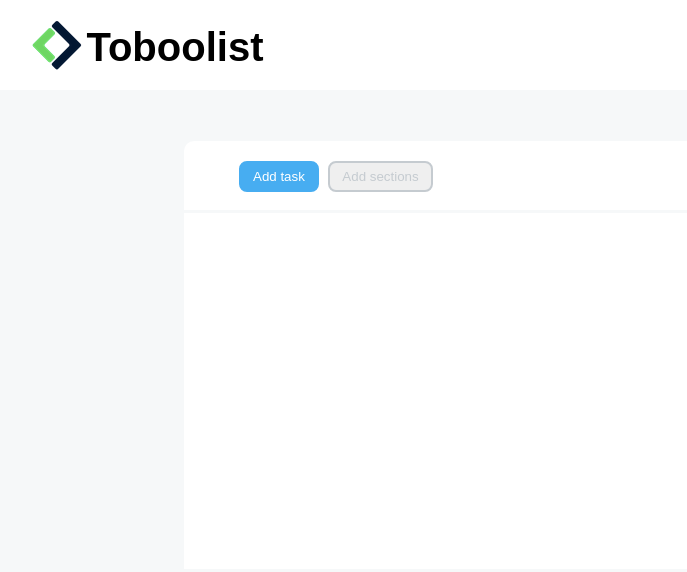
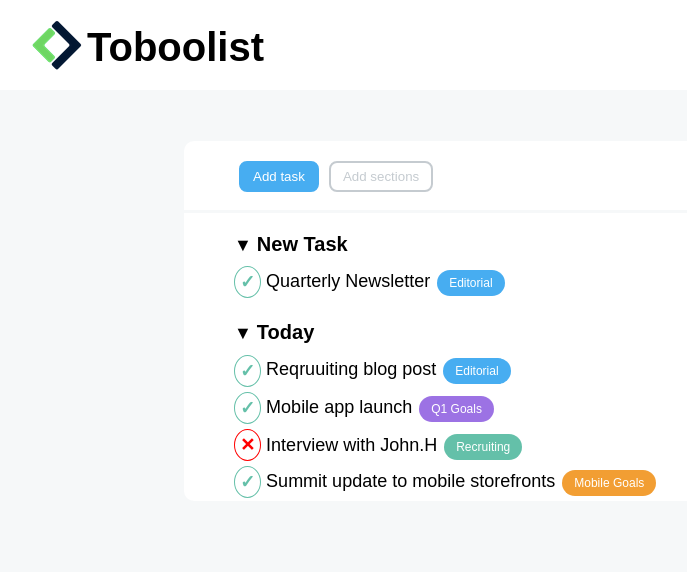
Before and after one commit to ketjj/html-css-toboolist, a plain HTML site: page index.html in a window 1280 px wide. Shown: the whole page, without its empty margins (8-695 px from the left). Drawn offline with Linux system fonts and the light colour scheme.

Commit message:
add list titles and items prt 1

```diff
--- a/css/style.css
+++ b/css/style.css
@@ -13,9 +13,10 @@ body {
   width: 100%;
   background-color: #f6f8f9;
   font-family: Arial, Helvetica, sans-serif;
+  font-size: large;
 }
 
-header .container, #container, #addsections {
+header .container, #container, #add-sections {
   background-color: white;
 }
 
@@ -56,9 +57,12 @@ header .logo img{
   border-radius: 10px;
 
  }
+
+ .nav-buttons, .first-list-container, .second-list-container {
+  padding: 20px 20px 8px 50px;
+ }
 .nav-buttons {
   border-bottom: 3px solid #f6f8f9;
-  padding: 20px 20px 8px 50px;
   color: white;
 }
  #add-task, #add-sections {
@@ -81,3 +85,59 @@ header .logo img{
    height: 356px;
    background-color: white
  }
+
+ .list-object .title {
+   font-size: 20px;
+   font-weight: 800;
+ }
+ .arrow-symbol {
+   width: 8px;
+ }
+
+ .first-list-container, .second-list-container {
+   color: black;
+   position: relative;
+   box-sizing: border-box;
+   display: inline-block;
+   width: 70%;
+   padding-top: 20px;
+ }
+  .list-item {
+    margin-top: 15px;
+  }
+ .check-symbol {
+   font-weight: bold;
+   color: #65c0a9;
+   border: 1px solid #65c0a9;
+   border-radius: 50%;
+   padding: 5px;
+   vertical-align: middle;
+ }
+
+ .crossed-symbol {
+  font-weight: bold;
+  color: red;
+  border: 1px solid red;
+  border-radius: 50%;
+  padding: 5px;
+ }
+
+ .blue {
+   background-color: #47adf1;
+ }
+ .violet {
+   background-color: #9c72e4;
+ }
+ .green {
+   background-color: #64c0a9;
+ }
+ .orange {
+   background-color: #f29e33;
+ }
+ .square {
+  font-size: 12px;
+  color: white;
+  padding: 6px 12px;
+  border-radius: 200px;
+  margin-left: 2px;
+ }
--- a/index.html
+++ b/index.html
@@ -25,9 +25,59 @@
       <button id="add-sections">Add sections</button>
     </div>
 
-    <div class="main-text">
+    <!-- new task starts here! -->
 
+    <div class="first-list-container">
+        <div class="list-object">
+          <span class="arrow-symbol">&#9660;</span>
+          <span class="title">New Task</span>
+        </div>
+
+        <div class="list-item">
+          <span class="check-symbol">&#10003;</span>
+          <span class="list-item-name"> Quarterly Newsletter</span>
+          <span class="blue square" title="editorial">Editorial</span>
+        </div>
     </div>
+
+    <!-- today starts here! -->
+
+    <div class="second-list-container">
+
+        <div class="list-object">
+          <span class="arrow-symbol">&#9660;</span>
+          <span class="title">Today</span>
+        </div>
+
+        <div class="list-item">
+          <span class="check-symbol">&#10003;</span>
+          <span class="list-item-name"> Reqruuiting blog post</span>
+          <span class="blue square" title="editorial">Editorial</span>
+        </div>
+
+        <div class="list-item">
+          <span class="check-symbol">&#10003;</span>
+          <span class="list-item-name"> Mobile app launch</span>
+          <span class="violet square" title="Q1">Q1 Goals</span>
+        </div>
+
+        <div class="list-item">
+          <span class="crossed-symbol">&#x2715;</span>
+          <span class="list-item-name"> Interview with John.H</span>
+          <span class="green square" title="Recruiting">Recruiting</span>
+        </div>
+
+        <div class="list-item">
+          <span class="check-symbol">&#10003;</span>
+          <span class="list-item-name"> Summit update to mobile storefronts</span>
+          <span class="orange square" title="Mobile">Mobile Goals</span>
+        </div>
+    </div>
+
+
+
+
+
 
 
 
```
